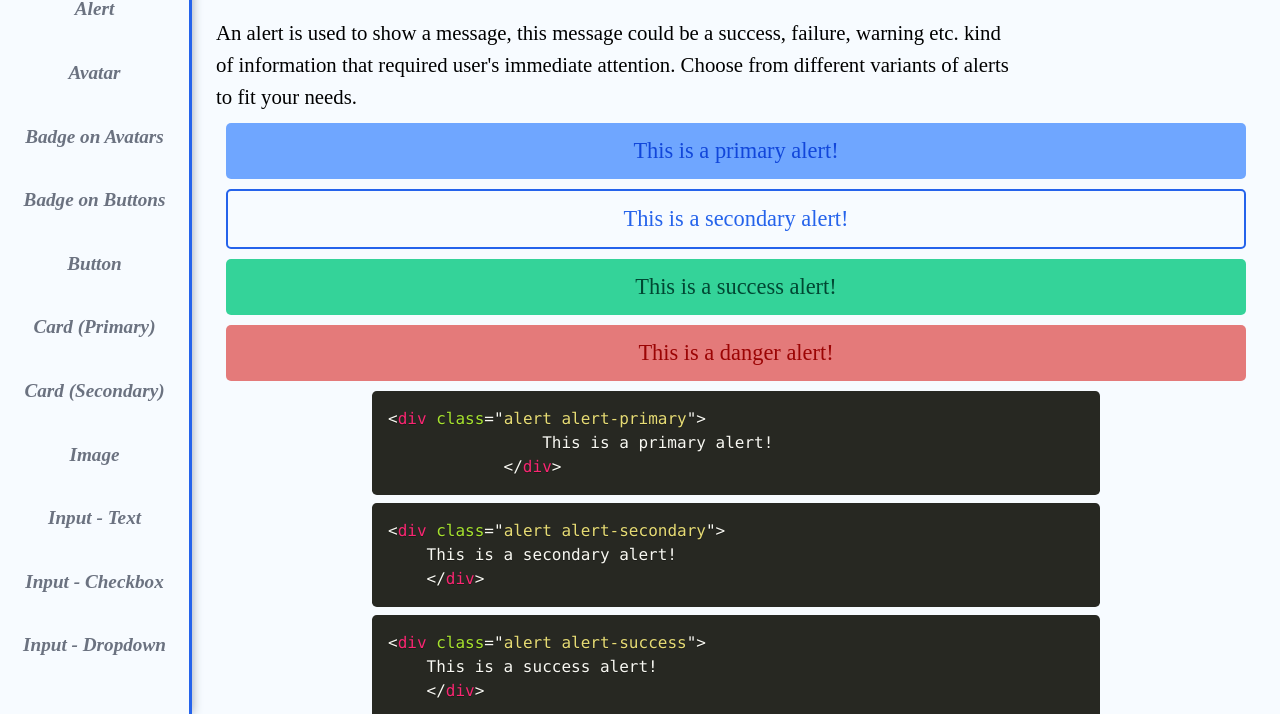
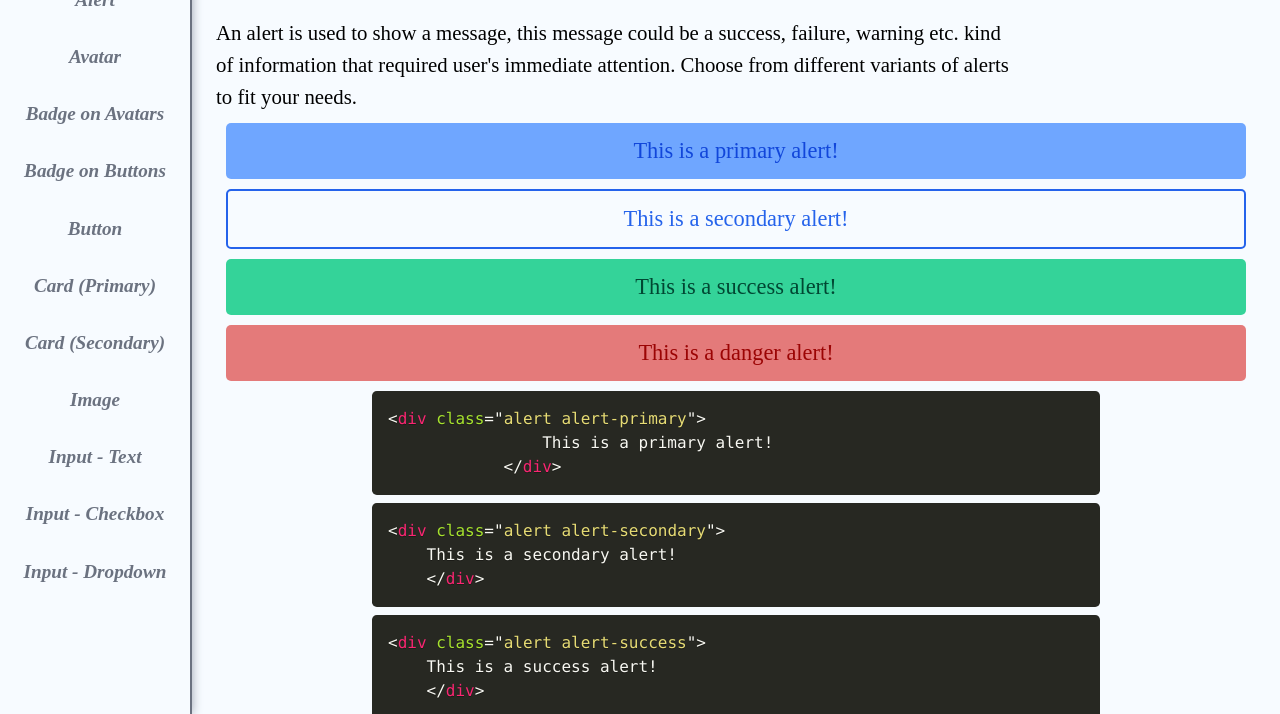
Before and after one commit to Vikas2426/Component-library-Docsite, a plain HTML site: page documentation.html in a window 1280 px wide. Shown: the part 142-856 px from the top of the page. Drawn offline with Linux system fonts and the light colour scheme; a web font is replaced by a local one.

Commit message:
refactor: minor margin change

```diff
--- a/style.css
+++ b/style.css
@@ -93,6 +93,10 @@ nav > p {
   color: var(--black-light);
 }
 
+nav:hover {
+  border-right: 2px solid var(--black);
+}
+
 nav > a:hover {
   color: var(--black);
 }
@@ -125,7 +129,7 @@ nav > a:hover {
   nav {
     display: flex;
     flex-direction: column;
-    border-right: 3px solid var(--primary);
+    border-right: 2px solid var(--grey-dark);
     position: relative;
     left: 0px;
     width: 15%;
@@ -135,7 +139,7 @@ nav > a:hover {
     text-align: center;
     width: 100%;
     padding: 0.8rem;
-    margin: 0.5rem 0px;
+    margin: 0.3rem 0px;
     text-decoration: none;
     font-weight: 800;
     font-size: 1.2rem;
```
